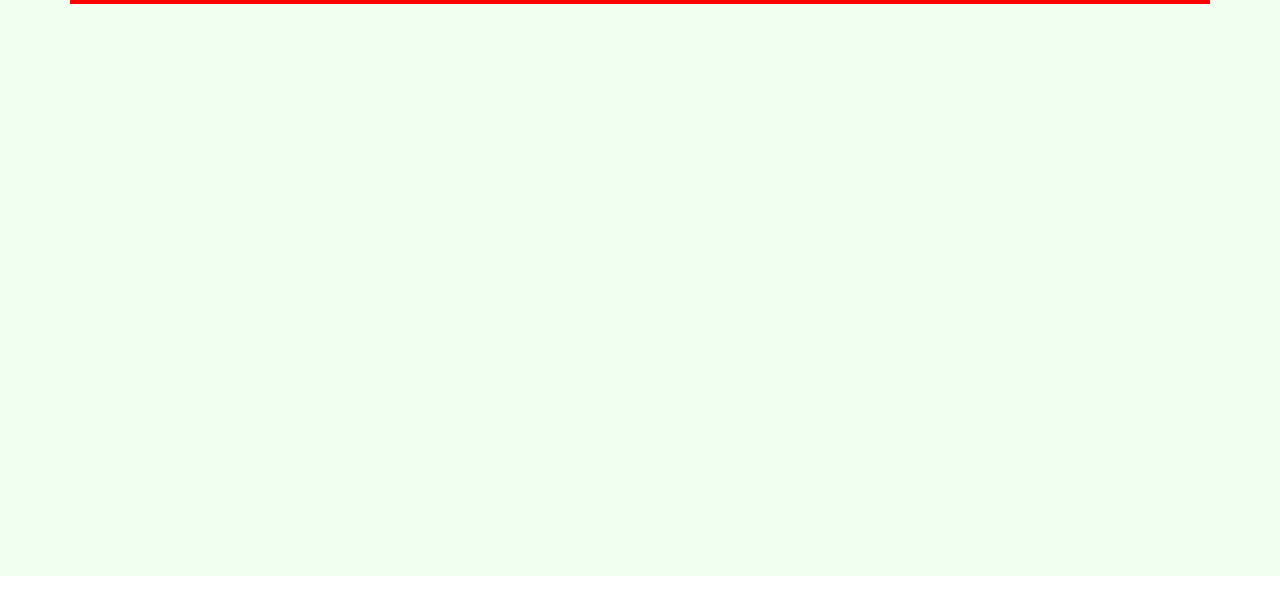
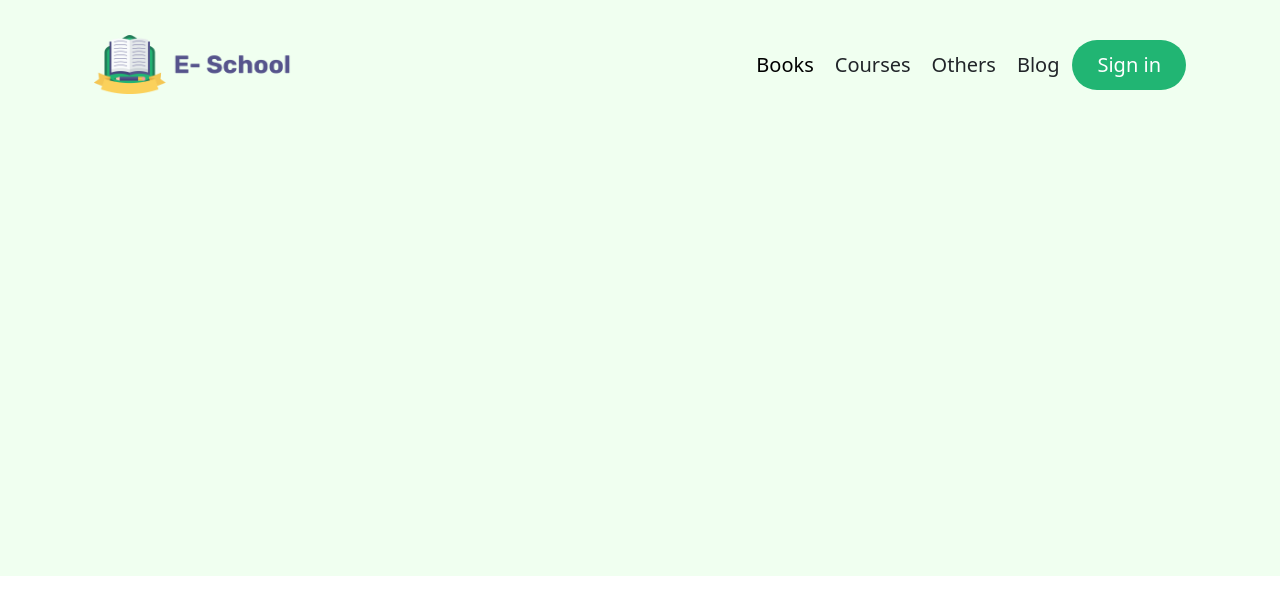
Before and after one commit to nh246/Learn_Bootstrap, a plain HTML site: page E-School/index.html in a window 1280 px wide. Drawn offline with nearby package versions, Linux system fonts and the light colour scheme.

Commit message:
adding code

```diff
--- a/E-School/index.html
+++ b/E-School/index.html
@@ -17,7 +17,23 @@
 
       <header class="header">
         <div class="container">
-
+          <nav class="navbar navbar-expand-lg bg-transparent ">
+            <div class="container-fluid">
+              <a class="navbar-brand logo" href="#logo" ><img src="./images/ICON/Logo.png"/></a>
+              <button class="navbar-toggler" type="button" data-bs-toggle="collapse" data-bs-target="#navbarNavAltMarkup" aria-controls="navbarNavAltMarkup" aria-expanded="false" aria-label="Toggle navigation">
+                <span class="navbar-toggler-icon"></span>
+              </button>
+              <div class="collapse navbar-collapse d-flex justify-content-end" id="navbarNavAltMarkup">
+                <div class="navbar-nav align-items-center">
+                  <a class="nav-link active page-link" aria-current="page" href="#">Books</a>
+                  <a class="nav-link page-link" href="#">Courses</a>
+                  <a class="nav-link page-link" href="#">Others</a>
+                  <a class="nav-link page-link" href="#">Blog</a>
+                  <button class="btn page-link">Sign in</button>
+                </div>
+              </div>
+            </div>
+          </nav>
         </div>
       </header>
 
--- a/E-School/style.css
+++ b/E-School/style.css
@@ -1,11 +1,36 @@
 /* Navigation section  */
 
-.header{
-    background-color: #F0FFF0;
-    width: 100%;
-    height: 576px;
+.header {
+  background-color: #f0fff0;
+  width: 100%;
+  height: 576px;
 }
-.container{
+.container {
+}
+.navbar {
+  padding-top: 30px;
+}
 
-    border: 2px solid red;
+.logo img {
+  width: 198px;
+  height: 59px;
+  top: 30px;
+  left: 212px;
 }
+
+.page-link{
+    font-weight: 400;
+    font-size: 20px;
+}
+.btn{
+    background-color: #21B573;
+    color: white;
+    border: none;
+    border-radius: 33px;
+    padding: 10px 25px 10px 25px;
+    cursor: pointer;
+}
+
+.navbar-nav{
+    gap: 5px;
+}
```
